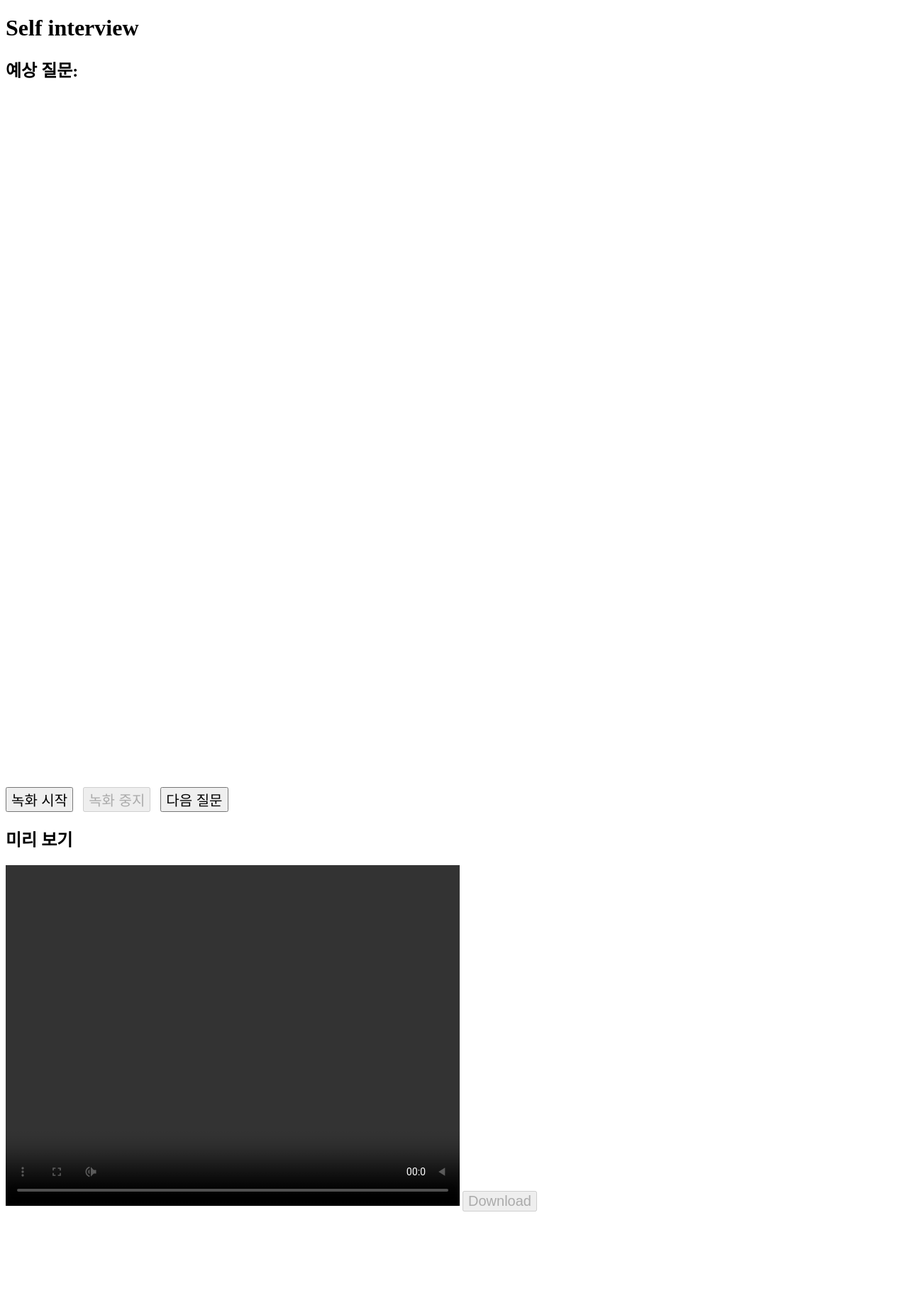
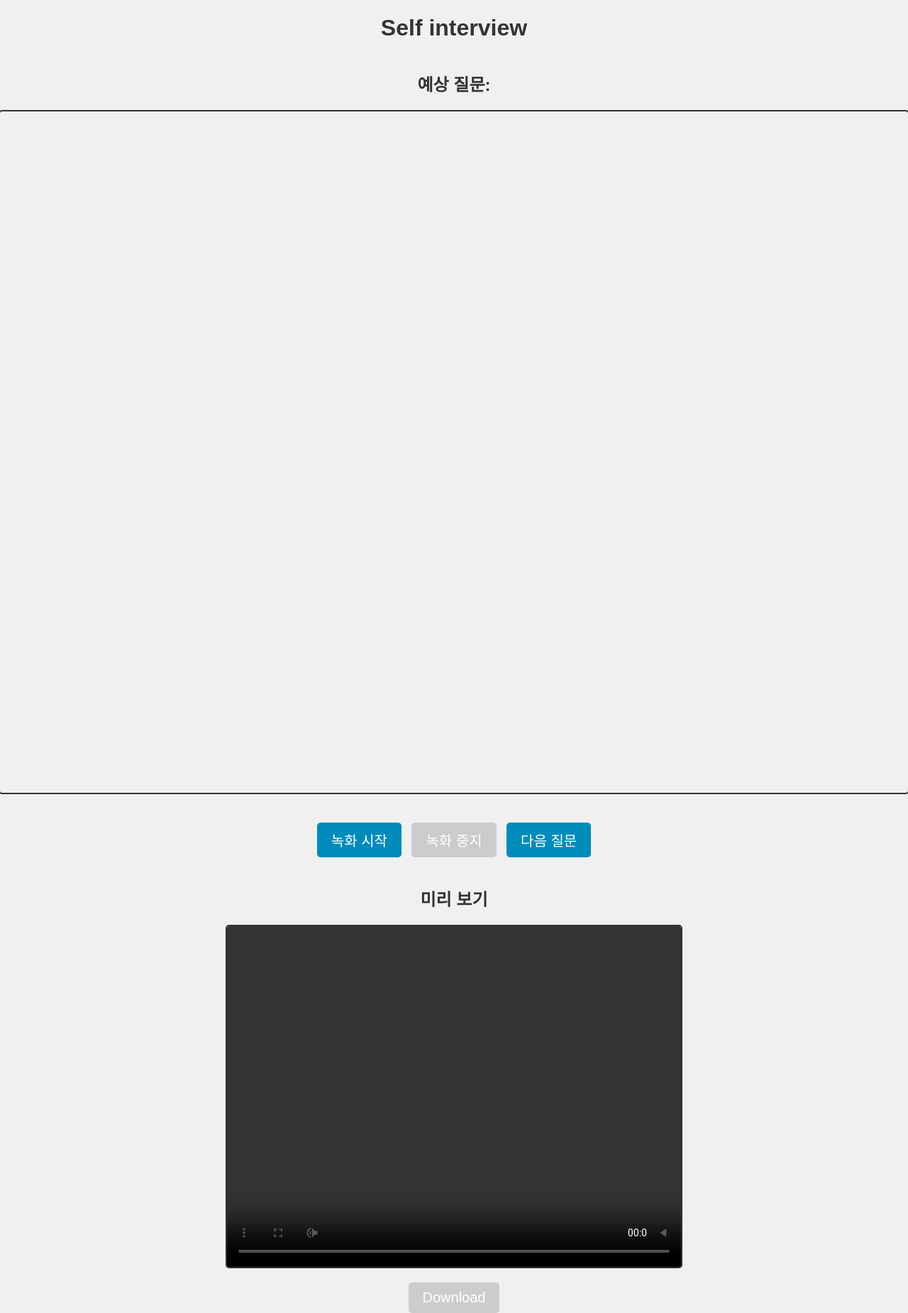
Before and after one commit to JunHyeongKim73/self-terview, a Flask app: page /interview.html in a window 1280 px wide. Shown: the whole page at 71% size. Before the commit the page ends 1707 px from the top, so only its background shows below. Run offline with Flask 3, Linux system fonts and the light colour scheme.

Commit message:
feat: 인터뷰 진행 화면 디자인 변경

```diff
--- a/static/style.css
+++ b/static/style.css
@@ -19,3 +19,42 @@
 video {
     transform: scaleX(-1);
 }
+
+body {
+    font-family: 'Arial', sans-serif;
+    background-color: #f0f0f0;
+    display: flex;
+    flex-direction: column;
+    align-items: center;
+    justify-content: center;
+    min-height: 100vh;
+    margin: 0;
+}
+
+h1, h2 {
+    color: #333;
+}
+
+.button-group {
+    margin: 20px 0;
+}
+
+button {
+    background-color: #008CBA;
+    color: white;
+    padding: 10px 20px;
+    border: none;
+    border-radius: 5px;
+    cursor: pointer;
+    margin: 0 5px;
+}
+
+button:disabled {
+    background-color: #ccc;
+}
+
+video {
+    border: 2px solid #333;
+    border-radius: 5px;
+    margin-bottom: 20px;
+}
```
